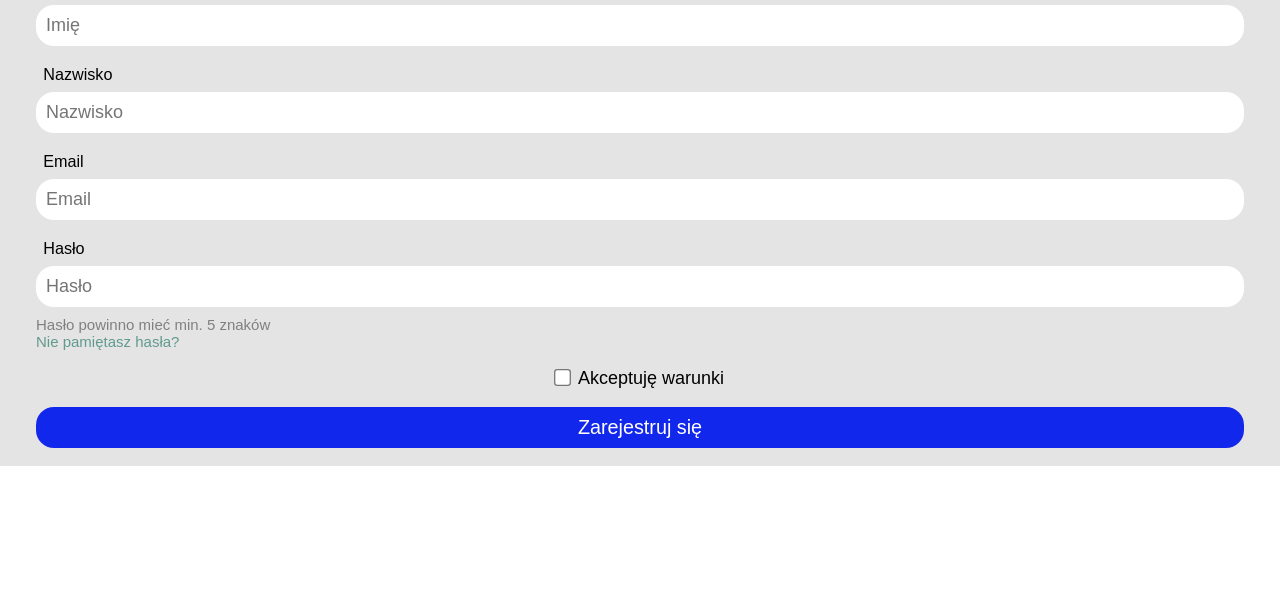
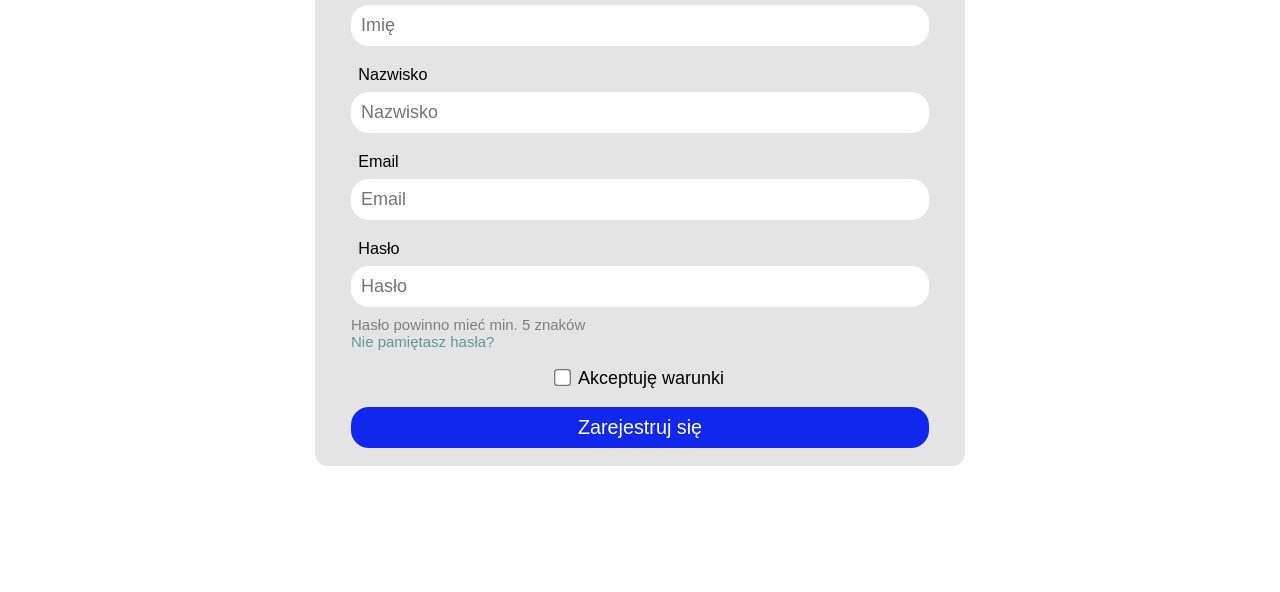
Before and after one commit to WegrzynPiotr/Zadanie-rekrutacyjne-Click-Leaders, a plain HTML site: page index.html in a window 1280 px wide. Shown: the part 208-800 px from the top of the page. Drawn offline with Linux system fonts and the light colour scheme.

Commit message:
tablet css added

```diff
--- a/index.html
+++ b/index.html
@@ -7,7 +7,7 @@
     <meta name="viewport" content="width=device-width, initial-scale=1.0">
     <title>Formularz rejestracji</title>
     <link rel="stylesheet" href="/style/style-mobile.css">
-    <link rel="stylesheet" media='screen and (min-width: 701px)' href="/style/style-tablet.css">
+    <link rel="stylesheet" media='screen and (min-width: 650px)' href="/style/style-tablet.css">
     <link rel="stylesheet" media='screen and (min-width: 1024px)' href="/style/style-desktop.css">
 </head>
 
--- a/style/style-tablet.css
+++ b/style/style-tablet.css
@@ -0,0 +1,8 @@
+body{
+align-items: center;
+}
+
+#form__container{
+    min-width:650px;
+    border-radius: .7rem;
+}
```
